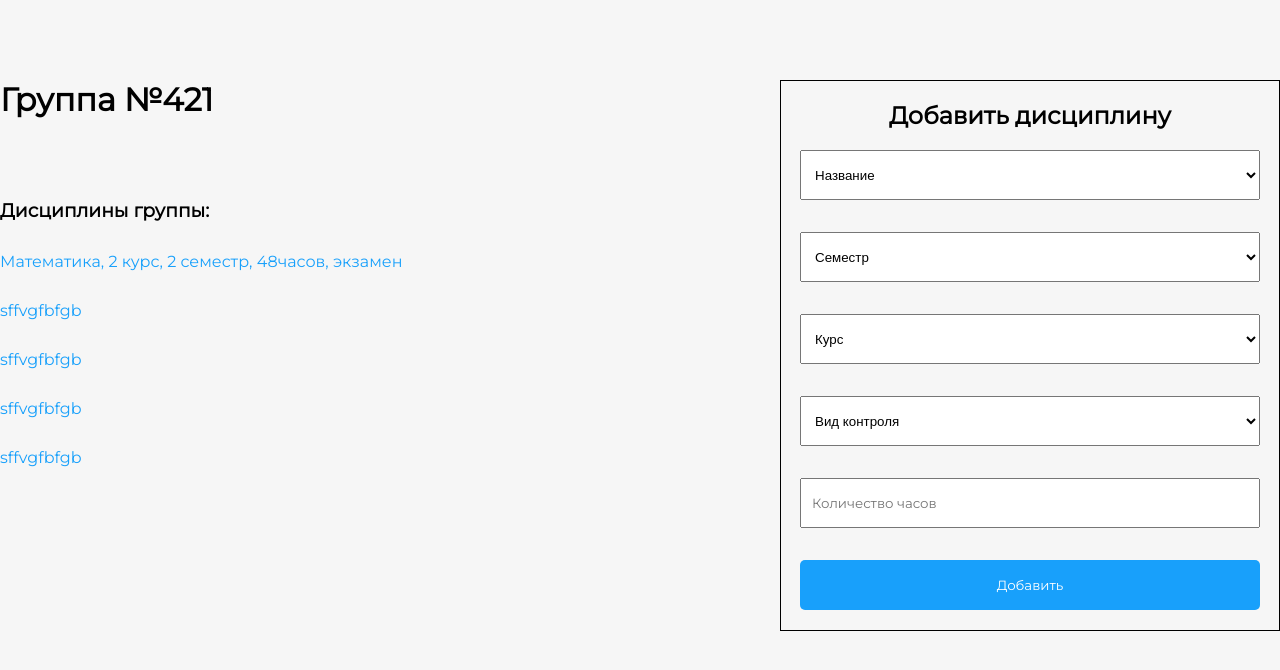
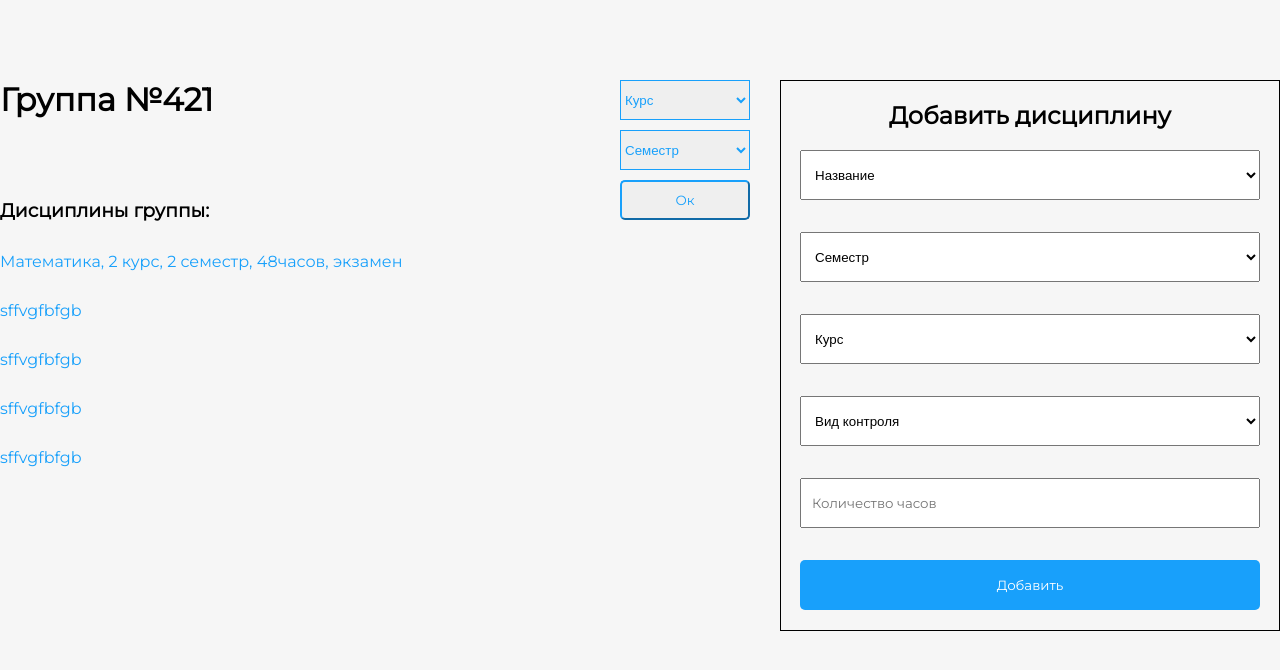
Before and after one commit to gr421nidan/pop-it-mvc, a PHP site: template views/employees/group.php in a window 1280 px wide. Shown: the part 60-730 px from the top of the page. Run offline with PHP 8.4, Linux system fonts and the light colour scheme; the template is opened without the code that fills it, so the values that code supplies are empty.

Commit message:
Изменила верстку вывода всех дисциплин и дисциплин группы

```diff
--- a/public/css/style.css
+++ b/public/css/style.css
@@ -492,7 +492,7 @@ li{
     flex-direction: row;
     justify-content: center;
     margin-top: 80px;
-    gap: 100px;
+    gap: 30px;
 }
 
 .group_columns{
@@ -512,6 +512,11 @@ li{
     align-items: center;
     padding: 20px;
     border: 1px solid black;
+}
+.discipline_filter_content{
+    display: flex;
+    flex-direction: column;
+    gap: 10px;
 }
 
 .add_discipline_in_group{
--- a/views/employees/group.php
+++ b/views/employees/group.php
@@ -9,8 +9,24 @@
             <a href="<?= app()->route->getUrl('/groups/group/evaluations') ?>" ><li>sffvgfbfgb</li></a>
             <a href="<?= app()->route->getUrl('/groups/group/evaluations') ?>" ><li>sffvgfbfgb</li></a>
             <a href="<?= app()->route->getUrl('/groups/group/evaluations') ?>" ><li>sffvgfbfgb</li></a>
+        </ul>
+    </div>
+    <div class="discipline_filter_content">
+        <select class="discipline_filter">
+            <option value="">Курс</option>
+            <option>1</option>
+            <option>2</option>
+            <option>3</option>
+            <option>4</option>
+            <option>5</option>
+        </select>
+        <select class="discipline_filter">
+            <option value="">Семестр</option>
+            <option>1</option>
+            <option>2</option>
+        </select>
 
-        </ul>
+        <button class="button_ok">Ок</button>
     </div>
     <div class="group_columns_two">
         <h2>Добавить дисциплину</h2>
```
Also changed, not shown: views/employees/disciplines.php (+0 -18 lines).
